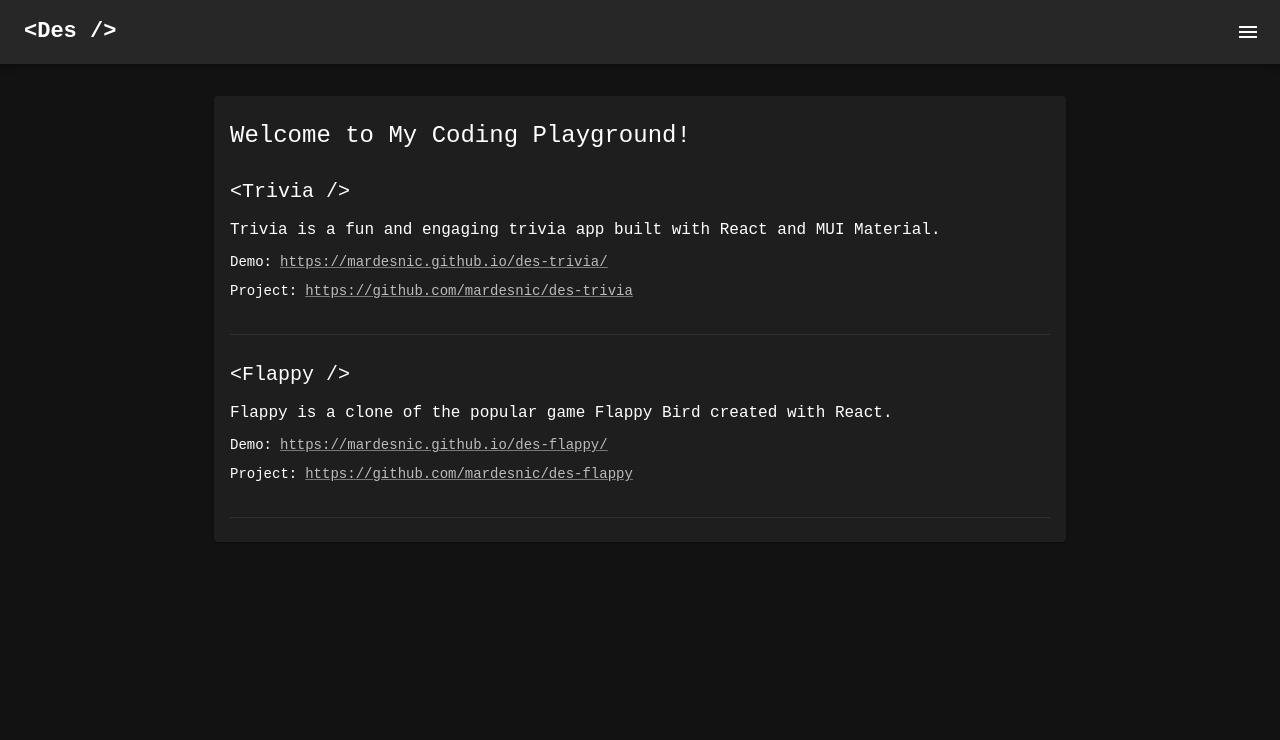
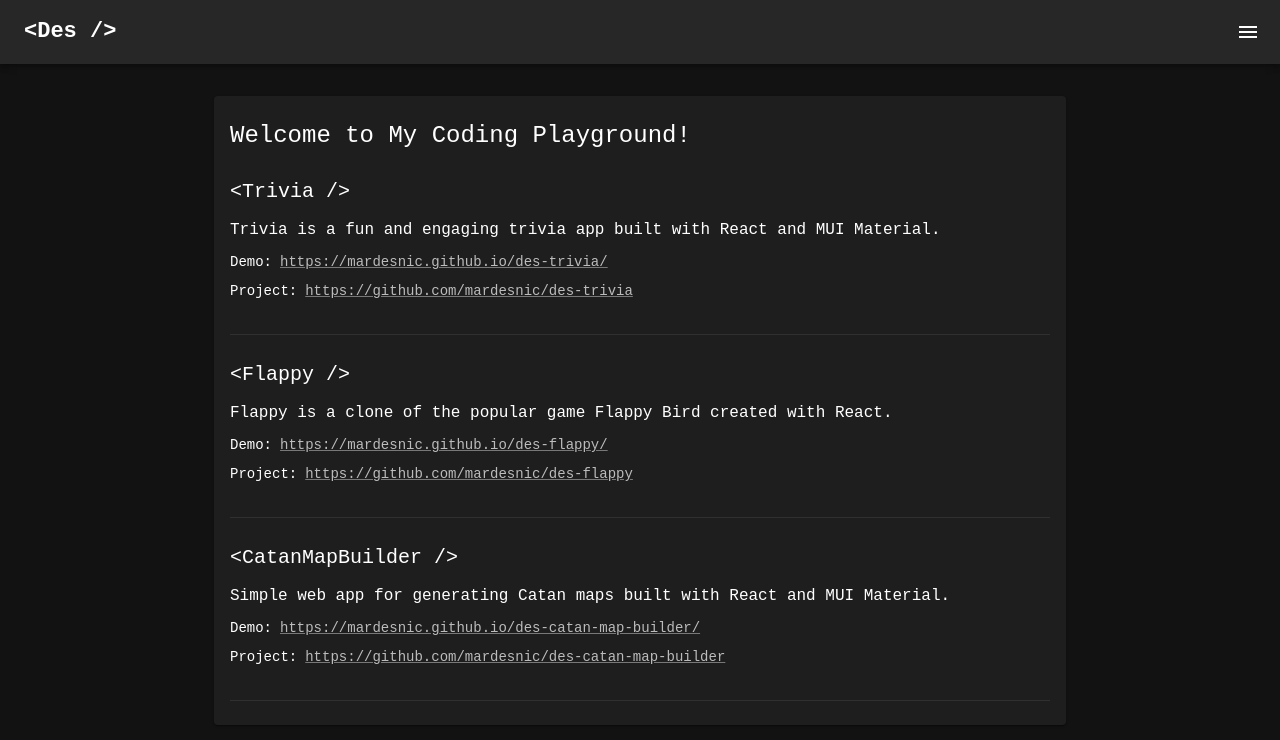
Before and after one commit to mardesnic/mardesnic.github.io, a React (Vite) app: page / in a window 1280 px wide. Shown: the top 740 px of the page. Built offline with nearby package versions, Linux system fonts and the light colour scheme.

Commit message:
add catan

```diff
--- a/src/const.ts
+++ b/src/const.ts
@@ -20,4 +20,11 @@ export const PROJECTS = [
     demoLink: 'https://mardesnic.github.io/des-flappy/',
     githubLink: 'https://github.com/mardesnic/des-flappy',
   },
+  {
+    title: '<CatanMapBuilder />',
+    summary:
+      'Simple web app for generating Catan maps built with React and MUI Material.',
+    demoLink: 'https://mardesnic.github.io/des-catan-map-builder/',
+    githubLink: 'https://github.com/mardesnic/des-catan-map-builder',
+  },
 ];
```
